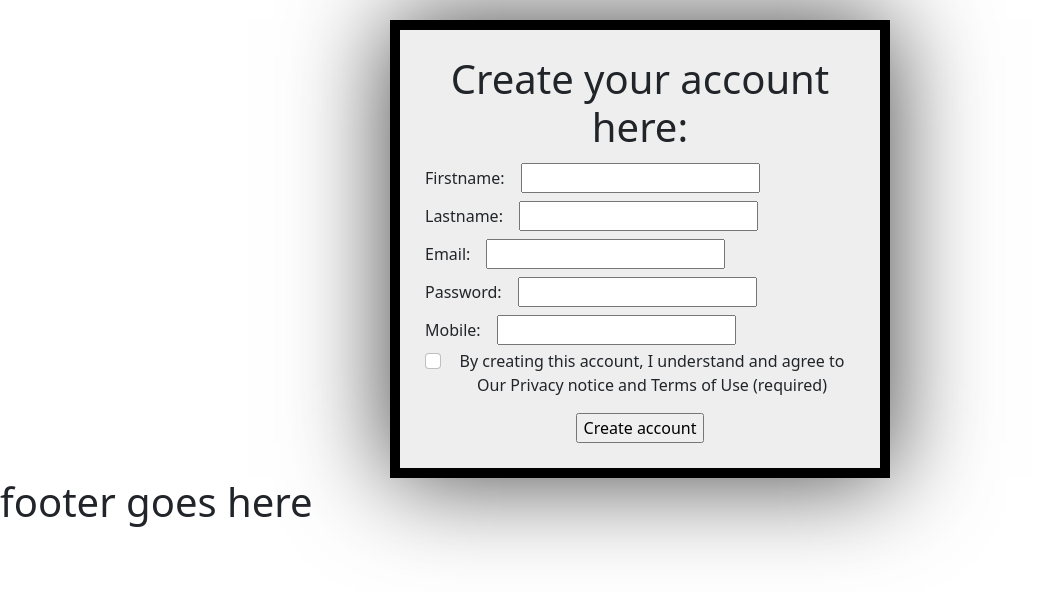
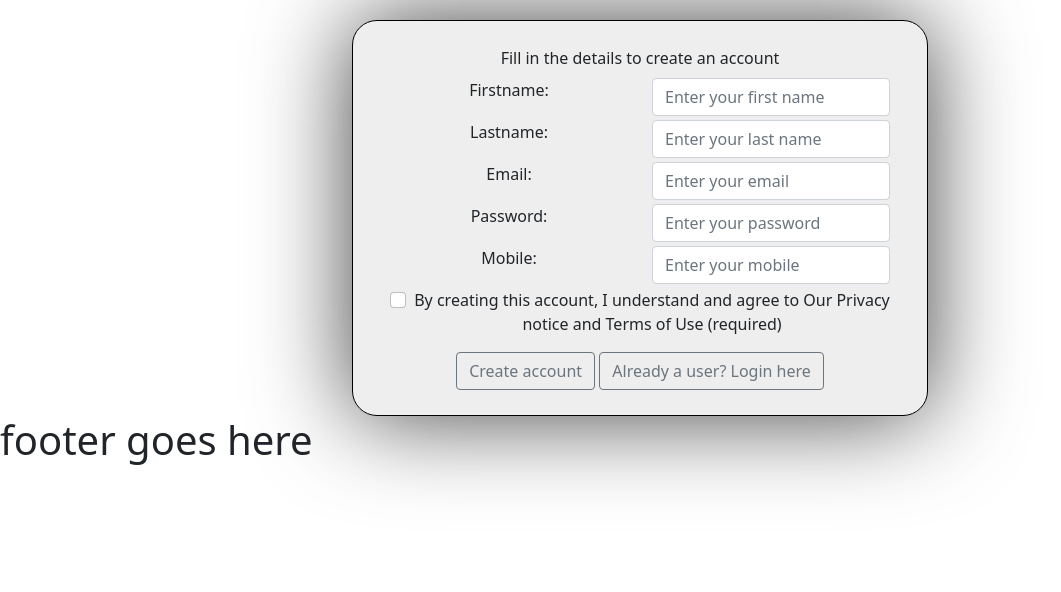
Before and after one commit to ChandraLekha07/AUTOMOBILE-GARAGE-, a Django app: page /signup/ in a window 1280 px wide. Shown: the part 56-648 px from the top of the page, without its empty margins (0-1061 px from the left). Run offline with Django 3.2, Linux system fonts and the light colour scheme.

Commit message:
User - signup done

```diff
--- a/home/forms.py
+++ b/home/forms.py
@@ -3,6 +3,17 @@ from django import forms
 from .models import User
 
 class UserModelForm(forms.ModelForm):
+    firstname = forms.CharField(max_length=50, widget=forms.TextInput(attrs={'class':'form-control',
+                                                                             'placeholder':'Enter your first name'}))
+    lastname = forms.CharField(max_length=50, widget=forms.TextInput(attrs={'class':'form-control',
+                                                                            'placeholder':'Enter your last name'}))
+    email = forms.EmailField(widget=forms.EmailInput(attrs={'class':'form-control',
+                                                            'placeholder':'Enter your email'}))
+    password = forms.CharField(max_length=50, widget=forms.PasswordInput(attrs={'class':'form-control',
+                                                                                'placeholder':'Enter your password'}))
+    mobile = forms.CharField(max_length=15, widget=forms.TextInput(attrs={'class':'form-control',
+                                                                            'placeholder':'Enter your mobile'}))
+
     class Meta:
         model = User
         fields = [
@@ -12,20 +23,38 @@ class UserModelForm(forms.ModelForm):
             'password',
             'mobile'
         ]
+
+    def clean_firstname(self):
+        firstname = self.cleaned_data.get('firstname')
+        if len (firstname) < 3:
+            raise forms.ValidationError("First name cannot be less than 3 characters")
+        return firstname
+
+    def clean_lastname(self):
+        lastname = self.cleaned_data.get('lastname')
+        if len (lastname) < 3:
+            raise forms.ValidationError("Last name cannot be less than 3 characters")
+        return lastname
+
     def clean_email(self):
-        email = self.cleaned_data['email']
+        email = self.cleaned_data.get('email')
         if not email.endswith('@gmail.com'):
             raise forms.ValidationError("Email should end with @gmail.com")
+        for instance in User.objects.all():
+            if instance.email == email:
+                raise forms.ValidationError('An account already exists with the given email', email)
         return email
 
     def clean_password(self):
-        password = self.cleaned_data['password']
-        if len(password)<8:
-            raise forms.ValidationError("Password cannot be less than 8 characters")
+        password = self.cleaned_data.get('password')
+        if len(password) < 8:
+            raise forms.ValidationError('length should be of at least 8 characters')
+        if (not any(char.isdigit() for char in password)) or (not any(char.isupper() for char in password)) or (not any(char.islower() for char in password)):
+            raise forms.ValidationError('Password should have at least one numeral,uppercase letter,lowercase letter')
         return password
 
     def clean_mobile(self):
-        mobile = self.cleaned_data.get['mobile']
+        mobile = self.cleaned_data.get('mobile')
         if not mobile.isnumeric():
             raise forms.ValidationError("Mobile number should be a number")
         if len(mobile)<10:
--- a/home/models.py
+++ b/home/models.py
@@ -2,8 +2,8 @@ from django.db import models
 
 # Create your models here.
 class User(models.Model):
-    firstname = models.CharField(max_length= 50)
-    lastname = models.CharField(max_length= 50)
-    email = models.EmailField(validators= [])
-    password = models.CharField(max_length= 50)
-    mobile = models.CharField(max_length=15)
+    firstname = models.CharField(max_length= 50, blank=False)
+    lastname = models.CharField(max_length= 50, blank=False)
+    email = models.EmailField(blank=False)
+    password = models.CharField(max_length= 50, blank=False)
+    mobile = models.CharField(max_length=15, blank=False)
--- /dev/null
+++ b/home/static/css/form.css
@@ -0,0 +1,13 @@
+.content {
+  max-width: 45%;
+  align-content: center;
+  align-items: center;
+  text-align: center;
+  margin:0 auto;
+  margin-top: 20px;
+  padding: 25px;
+  border: 1px solid black;
+  border-radius: 25px;
+  box-shadow: 0px 0px 96px 0px rgba(0,0,0,0.75);
+  background:#EEEEEE;
+}
--- a/home/templates/registration/signup.html
+++ b/home/templates/registration/signup.html
@@ -1,40 +1,27 @@
 {% extends 'base.html' %}
-{% include 'navbar.html'%}
 {% block title %}
     <title>Create an account</title>
 {% endblock title %}
 {% block content %}
-<style>
-.content {
-  max-width: 500px;
-  margin:0 auto;
-  text-align: center;
-  margin-top: 20px;
-  border: 10px solid black;
-  height: 100%;
-  background:#EEEEEE;
-  align-content: center;
-  align-items: center;
-  padding: 25px;
-  box-shadow: 0px 0px 96px 0px rgba(0,0,0,0.75);
-}
-</style>
+{% load static %}
+<link rel="stylesheet" href="{% static 'css/form.css' %}">
 <div class="content">
-    <h1>Create your account here:</h1>
-    <form action="." method="POST" >
+    <div class="form-label">Fill in the details to create an account</div>
+    <form method="POST" >
         {% csrf_token %}
+        <div class="container">
           {% for field in form %}
-        <div class="row g-3 align-items-center">
-          <div class="col-auto">
-            <label class="col-form-label">{{ field.label_tag }}</label>
+          <div class="row">
+            <div class="col">
+              {{ field.label_tag }}
             </div>
-          <div class="col-auto">
+            <div class="col">
               {{ field }}
             </div>
-          <div class="col-auto">
+            <div class="row">
                 <span id="helpText" class="form-text">
-              {% if field.help_text %}
-                <p class="help">{{ field.help_text|safe }}</p>
+                  {% if field.errors %}
+                    <div class="help">{{ field.errors }}</div>
                   {% endif %}
                 </span>
             </div>
@@ -45,7 +32,11 @@
             <label class="form-check-label" for="termsAgree">By creating this account, I understand and agree to
             Our Privacy notice and Terms of Use (required)</label>
           </div>
-        <input type="submit" value="Create account"/>
+          <div class="col">
+              <button type="submit" class="btn btn-outline-secondary">Create account</button>
+              <a href="{% url 'home:login' %}" class="btn btn-outline-secondary">Already a user? Login here</a>
+          </div>
+        </div>
     </form>
 </div>
 {% endblock content %}
--- a/home/urls.py
+++ b/home/urls.py
@@ -2,11 +2,15 @@ from django.urls import path
 from .views import (
     render_index,
     render_login,
-    UserCreateView
+    UserCreateView,
+    # UserUpdateView,
+    # UserDeleteView
 )
 
 urlpatterns = [
     path('', render_index, name="index"),
     path('login/', render_login, name="login"),
     path('signup/', UserCreateView.as_view(), name="signup"),
+    # path('account/update/', UserUpdateView.as_view(), name="account-update"),
+    # path('account/delete/', UserDeleteView.as_view(), name="account-delete"),
 ]
--- a/home/views.py
+++ b/home/views.py
@@ -1,4 +1,5 @@
-from django.shortcuts import render
+from django.shortcuts import render, reverse
+
 
 from django.views import View
 from .models import User
@@ -15,6 +16,7 @@ def render_login(request):
 
 class UserCreateView(View):
     template_name = 'registration/signup.html'
+    success_url = 'registration/login.html'
 
     def get(self, request, *args, **kwargs):
         form = UserModelForm()
@@ -25,8 +27,38 @@ class UserCreateView(View):
         form = UserModelForm(request.POST)
         if form.is_valid():
             form.save()
-            form = UserModelForm()
-        # else:
-        #     form.errors
-        context = {"form":form}
+            return render(request, self.success_url)
+        context = {"form": form}
         return render(request, self.template_name, context)
+
+# class UserUpdateView(View):
+#     template_name = 'registration/update.html'
+#
+#     def get(self, request, *args, **kwargs):
+#         form = UserModelForm()
+#         context = {"form":form}
+#         return render(request, self.template_name, context)
+#
+#     def post(self, request, *args, **kwargs):
+#         form = UserModelForm(request.POST)
+#         if form.is_valid():
+#             form.save()
+#         context = {"form": form}
+#         return render(request, self.template_name, context)
+#
+# class UserDeleteView(View):
+#     template_name = 'registration/delete.html'
+#     success_url = 'registration/login.html'
+#
+#     def get(self, request, *args, **kwargs):
+#         form = UserModelForm()
+#         context = {"form":form}
+#         return render(request, self.template_name, context)
+#
+#     def post(self, request, *args, **kwargs):
+#         form = UserModelForm(request.POST)
+#         if form.is_valid():
+#             form.save()
+#             return render(request, self.success_url)
+#         context = {"form": form}
+#         return render(request, self.template_name, context)
--- a/project/urls.py
+++ b/project/urls.py
@@ -18,5 +18,5 @@ from django.urls import path, include
 
 urlpatterns = [
     path('admin/', admin.site.urls),
-    path('', include('home.urls')),
+    path('', include(('home.urls', 'home'), namespace='home'))
 ]
```
Also changed, not shown: home/templates/registration/delete.html (added, +13 -0 lines), home/templates/registration/login.html (+42 -2 lines), home/templates/registration/update.html (added, +13 -0 lines), db.sqlite3, home/migrations/0001_initial.py. Lines whose indentation alone changed are shown as unchanged.
